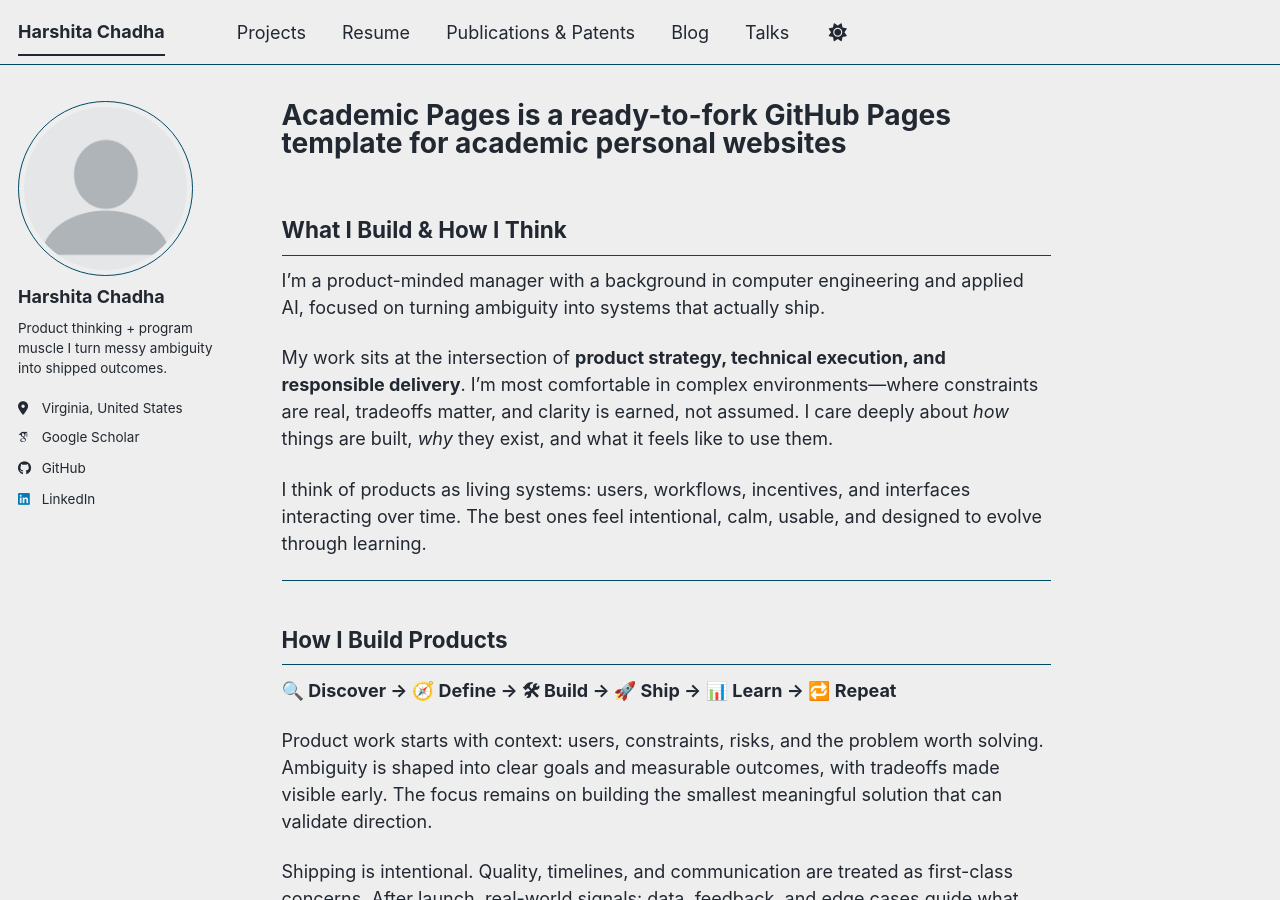
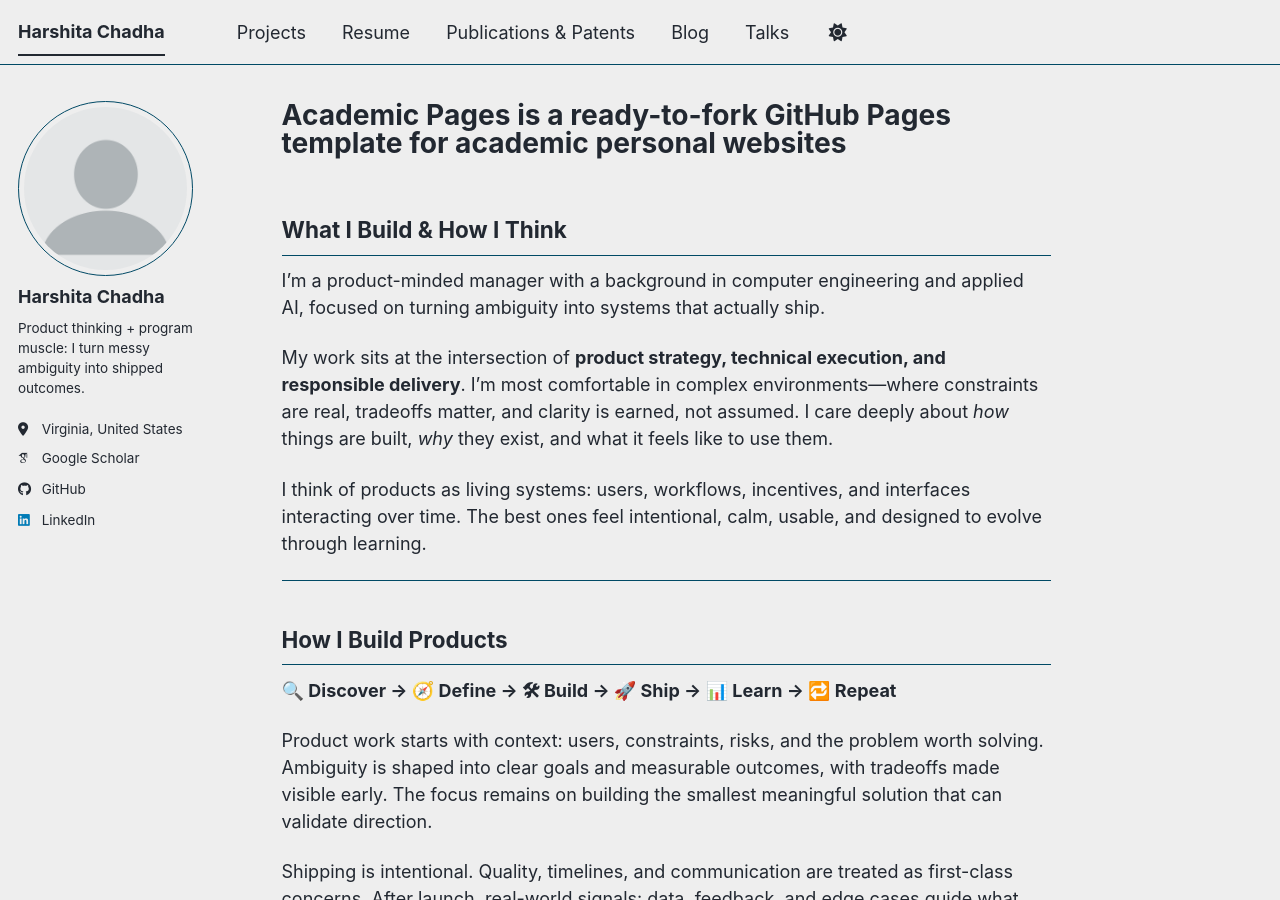
Before and after one commit to harshitaachadha/harshitaachadha.github.io, a Jekyll site: the page built from _pages/about.md, in a window 1280 px wide and 900 px high. Built offline with Jekyll 4.4.1, drawn with Linux system fonts in a browser that asks for light colours; some web fonts are replaced; a script bundle is joined from its source files by our own code; library files that are not in the unit come from our copies.

```diff
--- a/_config.yml
+++ b/_config.yml
@@ -26,7 +26,7 @@ author:
   avatar           : "profile.png"
   name             : "Harshita Chadha"
   pronouns         : # example: "she/her"
-  bio              : "Product thinking + program muscle    I turn messy ambiguity into shipped outcomes."
+  bio              : "Product thinking + program muscle: I turn messy ambiguity into shipped outcomes."
   location         : "Virginia, United States"
   uri              : # URL
   email            :
```
